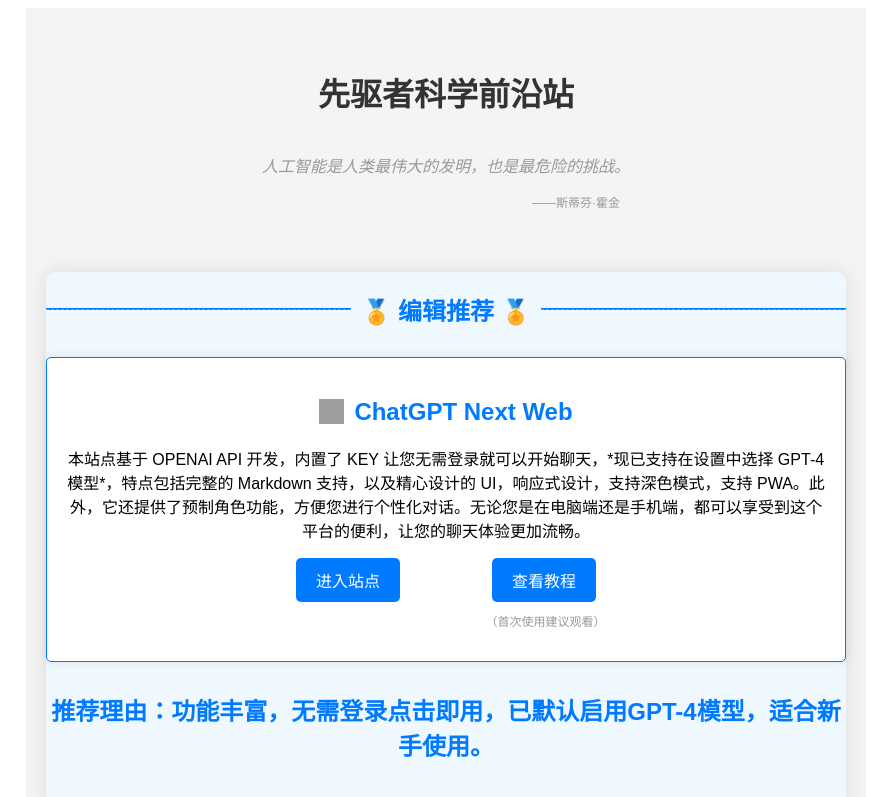
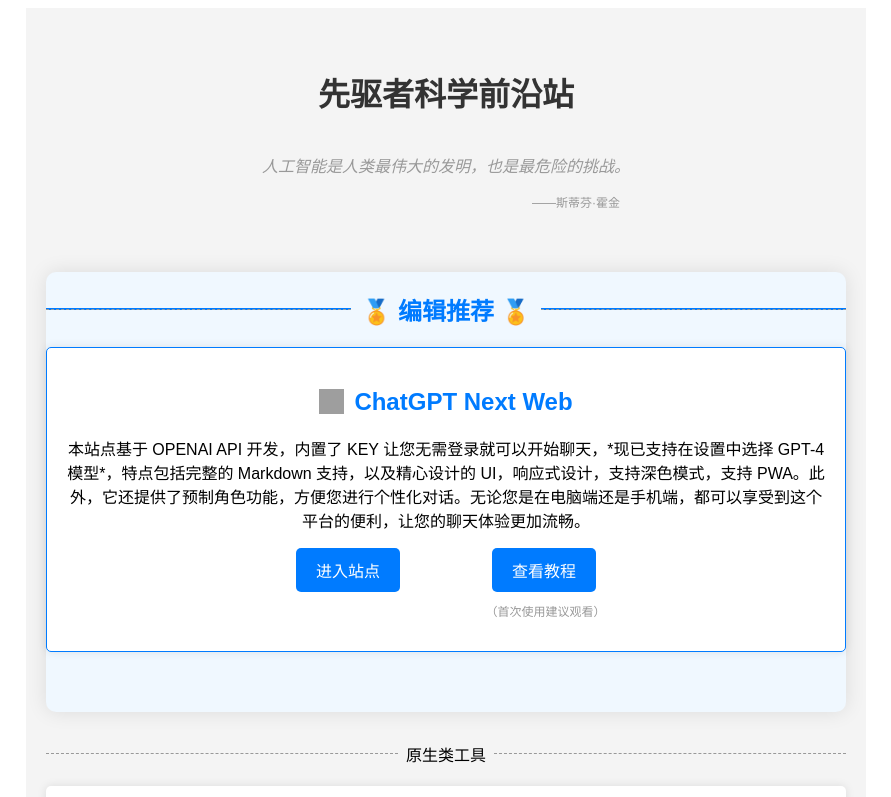
Before and after one commit to cheng7760/AIproject, a React (Create React App) app: page / in a window 1280 px wide. Shown: the top 797 px of the page, without its empty margins (194-1085 px from the left). Built offline with nearby package versions, Linux system fonts and the light colour scheme; grey boxes are pictures that could not be loaded.

Commit message:
Update App.js

```diff
--- a/src/App.js
+++ b/src/App.js
@@ -1,26 +1,19 @@
 import React, { useState } from 'react';
 import Modal from 'react-modal';
 import './App.css';
-
 Modal.setAppElement('#root')
-
 function App() {
-
   const [isOpen, setIsOpen] = useState(false);
   const [token, setToken] = useState('');
-
   const tokens = ['fk-zxCNKBlN43ol28b-IaVSoknefze6E_fr0gwAW_OVI4w', 'fk-AtgLkErUojnEuYJLsva2JqgpBPNPD2DsBnn_ByfkJ-s', 'fk-aEimRxCjEBvacibdpSFZ-a9W4j2yhcmmlTLMMmgtVaI'];
-
   const handleOpenModal = () => {
     const randomToken = tokens[Math.floor(Math.random() * tokens.length)];
     setToken(randomToken);
     setIsOpen(true);
   }
-
   const handleCloseModal = () => {
     setIsOpen(false);
   }
-
   return (
     <div className="App">
       <h1>先驱者科学前沿站</h1>
@@ -34,7 +27,7 @@
         <div className="category-line">
           <span>🏅 编辑推荐 🏅</span>
         </div>
-  <div className="project editor-project">
+        <div className="project">
           <h2><img src="https://raw.gitmirror.com/Cyrus-Reed/Cyrus-website/main/public/icons/ChatGPT Next Web.png" alt="ChatGPT Next Web Icon" className="project-icon" /> ChatGPT Next Web</h2>
           <p>本站点基于 OPENAI API 开发，内置了 KEY 让您无需登录就可以开始聊天，*现已支持在设置中选择 GPT-4 模型*，特点包括完整的 Markdown 支持，以及精心设计的 UI，响应式设计，支持深色模式，支持 PWA。此外，它还提供了预制角色功能，方便您进行个性化对话。无论您是在电脑端还是手机端，都可以享受到这个平台的便利，让您的聊天体验更加流畅。</p>
           <div className="button-group">
@@ -43,7 +36,6 @@
           </div>
           <p className="small-text">（首次使用建议观看）</p>
         </div>
-  <p className="recommend-reason">推荐理由：功能丰富，无需登录点击即用，已默认启用GPT-4模型，适合新手使用。</p>
       </div>
       <div className="category">
         <div className="category-line">
@@ -98,5 +90,4 @@
     </div>
   );
 }
-
 export default App;
```
Lines whose indentation alone changed are shown as unchanged.
